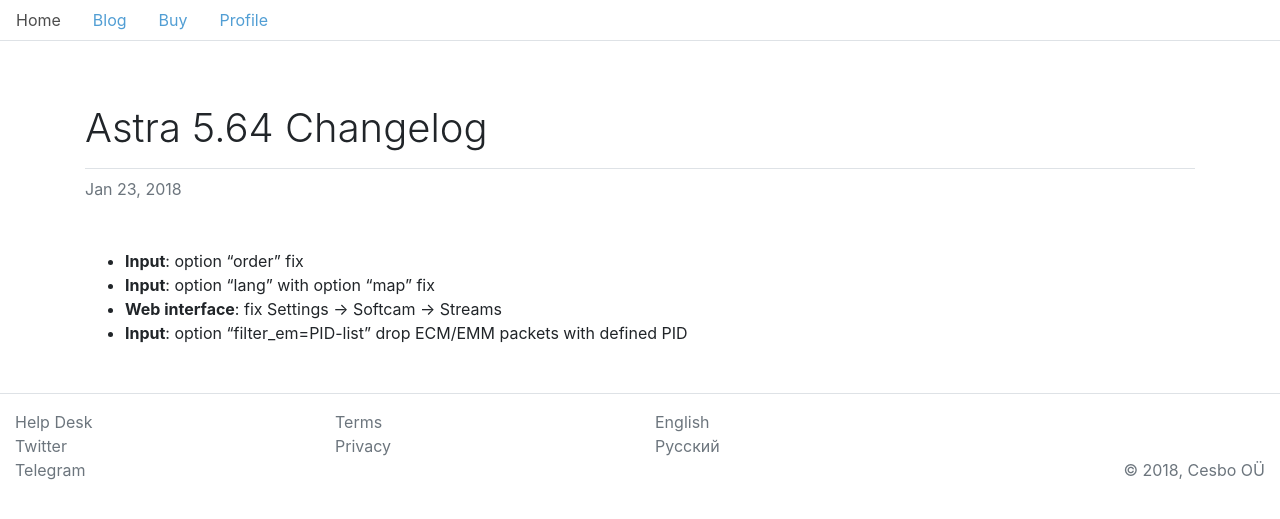
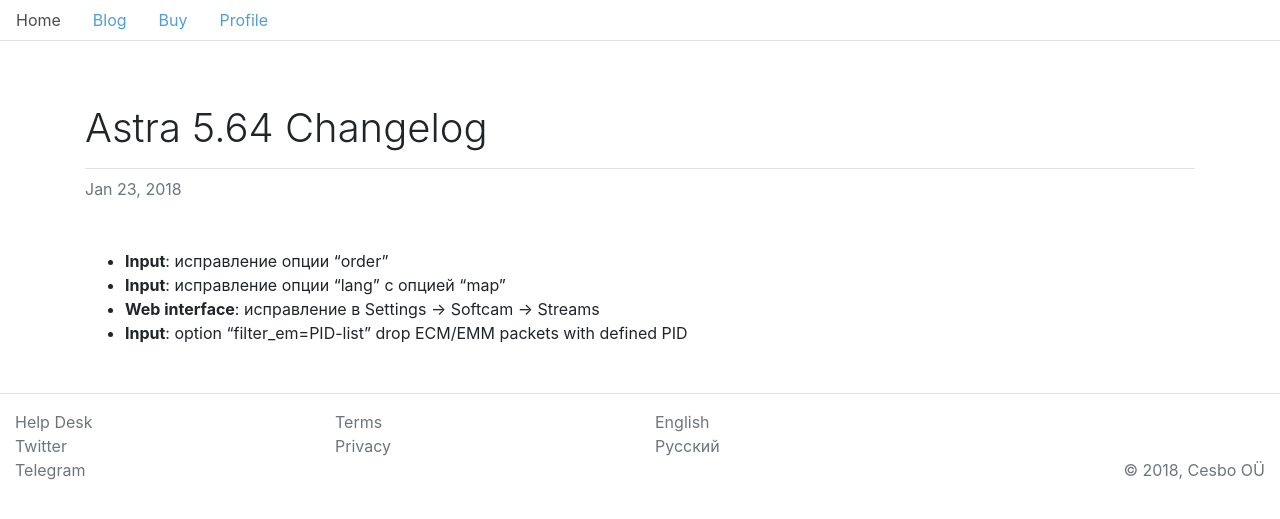
Before and after one commit to ramzes1401ss3/cesbo-www, a Jekyll site: the page built from ru/_posts/2018-01-23-changelog.md, in a window 1280 px wide. Shown: the top 519 px of the page. Built offline with Jekyll 4.4.1, drawn with Linux system fonts in a browser that asks for light colours.

Commit message:
Update 2018-01-23-changelog.md

```diff
--- a/ru/_posts/2018-01-23-changelog.md
+++ b/ru/_posts/2018-01-23-changelog.md
@@ -5,7 +5,7 @@
 tags: [changelog]
 ---
 
-- **Input**: option "order" fix
-- **Input**: option "lang" with option "map" fix
-- **Web interface**: fix Settings -> Softcam -> Streams
+- **Input**: исправление опции "order"
+- **Input**: исправление опции "lang" с опцией "map"
+- **Web interface**: исправление в  Settings -> Softcam -> Streams
 - **Input**: option "filter_em=PID-list" drop ECM/EMM packets with defined PID
```
